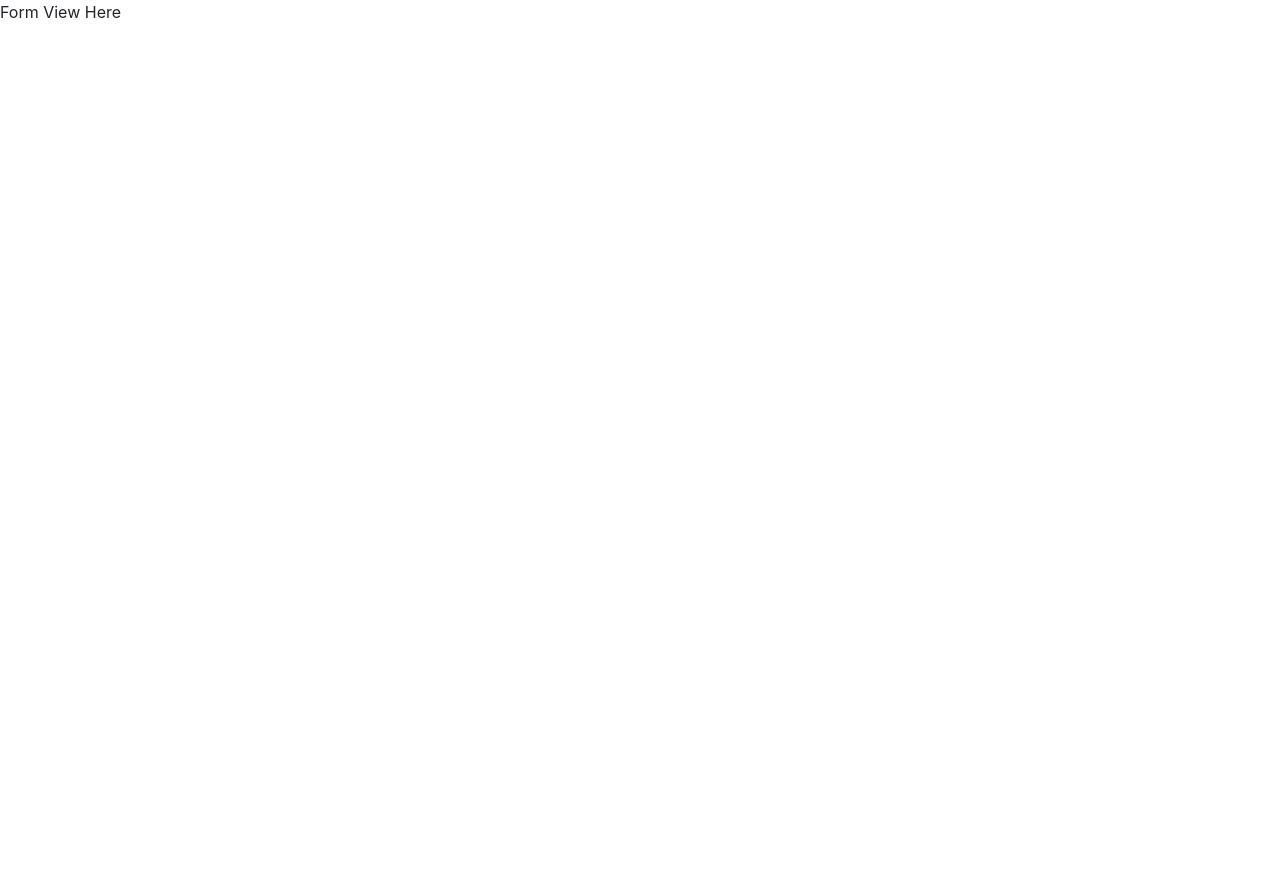
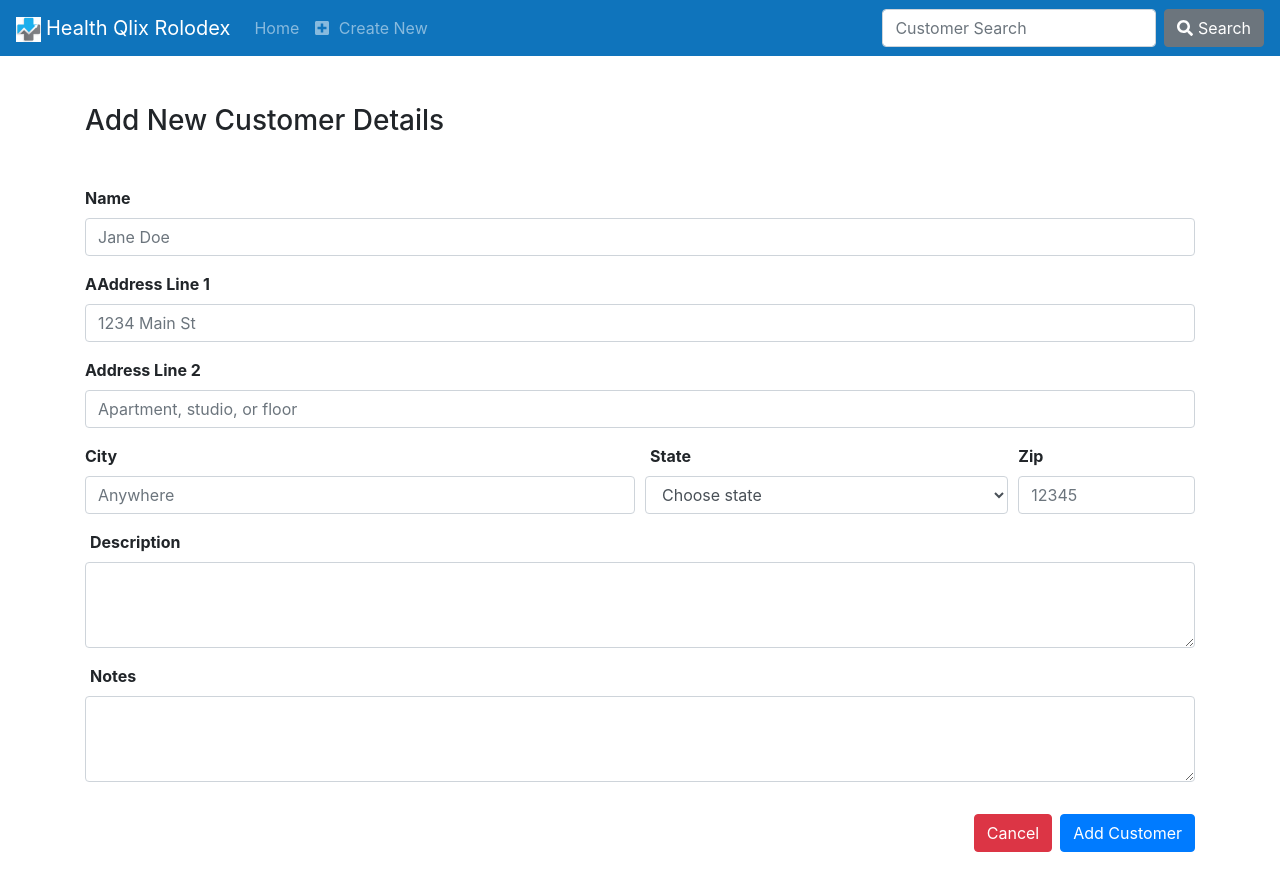
Before and after one commit to aniledev/health-qlix-client, a React (Create React App) app: page /add in a window 1280 px wide. Shown: the top 890 px of the page. Before the commit the page ends 800 px from the top, so only its background shows below. Built offline with nearby package versions, Linux system fonts and the light colour scheme.

Commit message:
FEAT: add jsx elemnts to form view

```diff
--- a/src/pages/FormView.js
+++ b/src/pages/FormView.js
@@ -1,9 +1,197 @@
 import React, { Component } from "react";
+import RootNavBar from "../components/navbar/RootNavBar";
+import { FontAwesomeIcon } from "@fortawesome/react-fontawesome";
+import {
+  faPlusSquare,
+  faSearch,
+  faSortAlphaDown,
+  faListOl,
+  faUser,
+  faHome,
+  faBuilding,
+  faCity,
+  faFlagUsa,
+  faMapPin,
+} from "@fortawesome/free-solid-svg-icons";
 
 export default class FormView extends Component {
   render() {
-      return <div className="FormView">
-        Form View Here
-    </div>;
+    return (
+      <div className="FormView">
+        <RootNavBar />
+
+        <main class="container mt-5 mb-5">
+          <h3>Add New Customer Details</h3>
+          <form class="mt-5">
+            <div class="form-group">
+              <label for="input-name">
+                <i class="fas fa-user"></i>Name
+              </label>
+              <input
+                type="text"
+                max="3"
+                min="100"
+                class="form-control"
+                id="input-name"
+                placeholder="Jane Doe"
+                required
+              />
+            </div>
+            <div class="form-group">
+              <label for="input-address-1">
+                <i class="fas fa-home"></i>AAddress Line 1
+              </label>
+              <input
+                type="text"
+                class="form-control"
+                id="input-address-1"
+                placeholder="1234 Main St"
+                max="100"
+                min="5"
+                required
+              />
+            </div>
+            <div class="form-group">
+              <label for="input-address-2">
+                <i class="fas fa-building"></i>Address Line 2
+              </label>
+              <input
+                type="text"
+                class="form-control"
+                id="input-address-2"
+                placeholder="Apartment, studio, or floor"
+                max="30"
+              />
+            </div>
+            <div class="form-row">
+              <div class="form-group col-md-6">
+                <label for="input-city">
+                  <i class="fas fa-city"></i>City
+                </label>
+                <input
+                  type="text"
+                  class="form-control"
+                  id="input-city"
+                  placeholder="Anywhere"
+                  max="100"
+                  required
+                />
+              </div>
+              <div class="form-group col-md-4">
+                <label for="input-state">
+                  <i class="fas fa-flag-usa"></i>State
+                </label>
+                <select id="input-state" class="form-control" required>
+                  <option selected>Choose state</option>
+                  <option value="">N/A</option>
+                  <option value="AK">Alaska</option>
+                  <option value="AL">Alabama</option>
+                  <option value="AR">Arkansas</option>
+                  <option value="AZ">Arizona</option>
+                  <option value="CA">California</option>
+                  <option value="CO">Colorado</option>
+                  <option value="CT">Connecticut</option>
+                  <option value="DC">District of Columbia</option>
+                  <option value="DE">Delaware</option>
+                  <option value="FL">Florida</option>
+                  <option value="GA">Georgia</option>
+                  <option value="HI">Hawaii</option>
+                  <option value="IA">Iowa</option>
+                  <option value="ID">Idaho</option>
+                  <option value="IL">Illinois</option>
+                  <option value="IN">Indiana</option>
+                  <option value="KS">Kansas</option>
+                  <option value="KY">Kentucky</option>
+                  <option value="LA">Louisiana</option>
+                  <option value="MA">Massachusetts</option>
+                  <option value="MD">Maryland</option>
+                  <option value="ME">Maine</option>
+                  <option value="MI">Michigan</option>
+                  <option value="MN">Minnesota</option>
+                  <option value="MO">Missouri</option>
+                  <option value="MS">Mississippi</option>
+                  <option value="MT">Montana</option>
+                  <option value="NC">North Carolina</option>
+                  <option value="ND">North Dakota</option>
+                  <option value="NE">Nebraska</option>
+                  <option value="NH">New Hampshire</option>
+                  <option value="NJ">New Jersey</option>
+                  <option value="NM">New Mexico</option>
+                  <option value="NV">Nevada</option>
+                  <option value="NY">New York</option>
+                  <option value="OH">Ohio</option>
+                  <option value="OK">Oklahoma</option>
+                  <option value="OR">Oregon</option>
+                  <option value="PA">Pennsylvania</option>
+                  <option value="PR">Puerto Rico</option>
+                  <option value="RI">Rhode Island</option>
+                  <option value="SC">South Carolina</option>
+                  <option value="SD">South Dakota</option>
+                  <option value="TN">Tennessee</option>
+                  <option value="TX">Texas</option>
+                  <option value="UT">Utah</option>
+                  <option value="VA">Virginia</option>
+                  <option value="VT">Vermont</option>
+                  <option value="WA">Washington</option>
+                  <option value="WI">Wisconsin</option>
+                  <option value="WV">West Virginia</option>
+                  <option value="WY">Wyoming</option>
+                </select>
+              </div>
+              <div class="form-group col-md-2">
+                <label for="input-zip">
+                  <i class="fas fa-map-pin"></i>Zip
+                </label>
+                <input
+                  type="text"
+                  class="form-control"
+                  id="input-zip"
+                  placeholder="12345"
+                  max="15"
+                  required
+                />
+              </div>
+            </div>
+
+            <div class="form-group">
+              <label for="input-description">
+                <i class="fas fa-clipboard"></i>Description
+              </label>
+              <textarea
+                type="text"
+                class="form-control"
+                id="input-description"
+                rows="3"
+              ></textarea>
+            </div>
+
+            <div class="form-group">
+              <label for="input-notes">
+                <i class="fas fa-sticky-note"></i>Notes
+              </label>
+              <textarea
+                type="text"
+                class="form-control"
+                id="input-notes"
+                rows="3"
+              ></textarea>
+            </div>
+
+            <div class="d-flex justify-content-end">
+              <a href="root.html">
+                <button type="button" class="btn btn-danger cancel mt-3 mx-2">
+                  <i class="fa fa-times-circle"></i>
+                  Cancel
+                </button>
+              </a>
+              <button type="submit" class="btn btn-primary add-customer mt-3">
+                <i class="fa fa-plus-square"></i>
+                Add Customer
+              </button>
+            </div>
+          </form>
+        </main>
+      </div>
+    );
   }
 }
```
